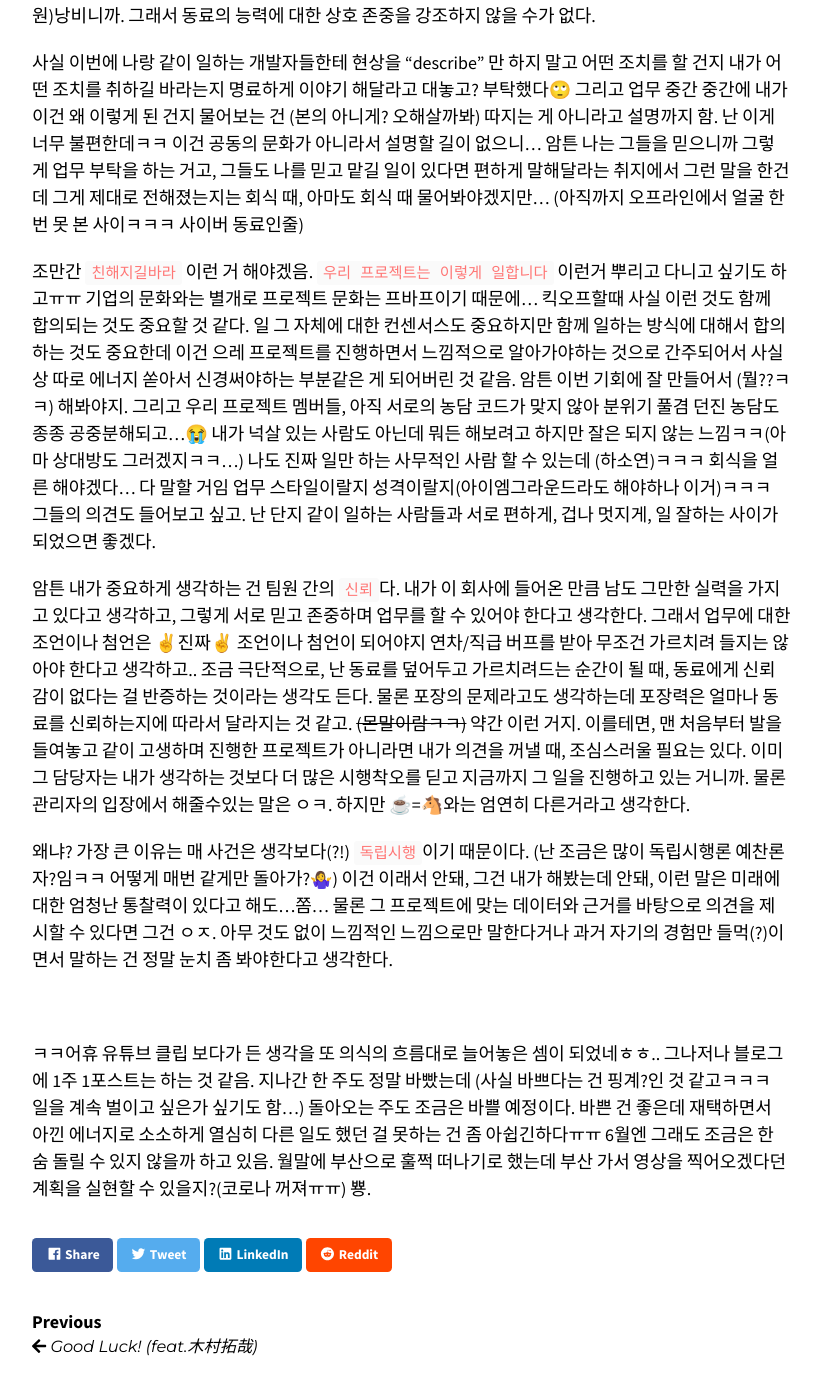
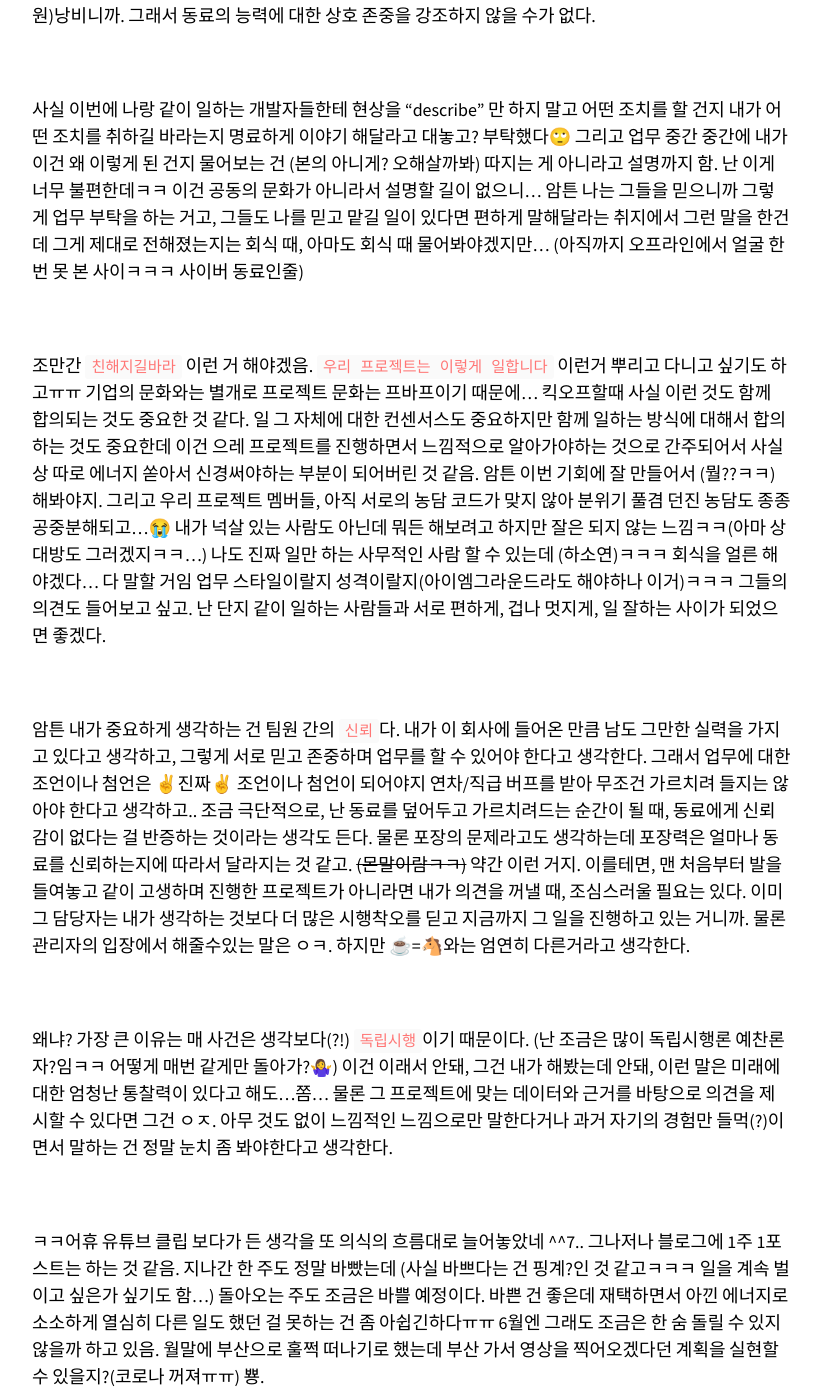
Before and after one commit to ssammykim/ssammykim.github.io, a Jekyll site: the page built from _posts/2020-05-16-latte-horse.md, in a window 1280 px wide and 1400 px high, scrolled down 1551 px. Shown: the whole window, without its empty margins (343-1164 px from the left). Built offline with Jekyll 4.4.1, drawn with Linux system fonts in a browser that asks for light colours; nearby versions of some CDN libraries; some web fonts are replaced; comment, search, counter and statistics services are not loaded.

Commit message:
Update 2020-05-16-latte-horse.md

```diff
--- a/_posts/2020-05-16-latte-horse.md
+++ b/_posts/2020-05-16-latte-horse.md
@@ -22,14 +22,22 @@ excerpt_separator: "<!--more-->"
 # 상호 존중과 ☕️ = 🐴 사이
 더불어 요즘 느끼는 생각은... ~~(이건 내 발 저려서 하는 이야기인지도ㅋ)~~ 사실 팀에서 하는 모든 업무는 정말 단독으로 나 혼자 하는 일이 아닌 이상, `신뢰`와 `존중`을 바탕으로한 `협업`으로 일이 진행된다고 생각한다. 상호 존중이 바탕이 되면, 업무를 할 때, 모르는 것이 있으면 그냥 쉽게 물어보고, 이 사람이 나를 위해 어떤 일을 해주길 바란다면 거리낌없이 업무 요청 또한 할 수 있다. 나는 특히 일하면서 쓸데없이 눈치보게 만들거나 애매하게 해서 그 상황을 해석하게 만드는 건 너무 별로라고 생각하는데, 왜냐? 시간/에너지 (자원)낭비니까. 그래서 동료의 능력에 대한 상호 존중을 강조하지 않을 수가 없다.
 
+<br>
+
 사실 이번에 나랑 같이 일하는 개발자들한테 현상을 "describe" 만 하지 말고 어떤 조치를 할 건지 내가 어떤 조치를 취하길 바라는지 명료하게 이야기 해달라고 대놓고? 부탁했다🙄 그리고 업무 중간 중간에 내가 이건 왜 이렇게 된 건지 물어보는 건 (본의 아니게? 오해살까봐) 따지는 게 아니라고 설명까지 함. 난 이게 너무 불편한데ㅋㅋ 이건 공동의 문화가 아니라서 설명할 길이 없으니... 암튼 나는 그들을 믿으니까 그렇게 업무 부탁을 하는 거고, 그들도 나를 믿고 맡길 일이 있다면 편하게 말해달라는 취지에서 그런 말을 한건데 그게 제대로 전해졌는지는 회식 때, 아마도 회식 때 물어봐야겠지만... (아직까지 오프라인에서 얼굴 한번 못 본 사이ㅋㅋㅋ 사이버 동료인줄)
 
-조만간 `친해지길바라` 이런 거 해야겠음. `우리 프로젝트는 이렇게 일합니다` 이런거 뿌리고 다니고 싶기도 하고ㅠㅠ 기업의 문화와는 별개로 프로젝트 문화는 프바프이기 때문에... 킥오프할때 사실 이런 것도 함께 합의되는 것도 중요할 것 같다. 일 그 자체에 대한 컨센서스도 중요하지만 함께 일하는 방식에 대해서 합의하는 것도 중요한데 이건 으레 프로젝트를 진행하면서 느낌적으로 알아가야하는 것으로 간주되어서 사실상 따로 에너지 쏟아서 신경써야하는 부분같은 게 되어버린 것 같음. 암튼 이번 기회에 잘 만들어서 (뭘??ㅋㅋ) 해봐야지. 그리고 우리 프로젝트 멤버들, 아직 서로의 농담 코드가 맞지 않아 분위기 풀겸 던진 농담도 종종 공중분해되고...😭 내가 넉살 있는 사람도 아닌데 뭐든 해보려고 하지만 잘은 되지 않는 느낌ㅋㅋ(아마 상대방도 그러겠지ㅋㅋ...) 나도 진짜 일만 하는 사무적인 사람 할 수 있는데 (하소연)ㅋㅋㅋ 회식을 얼른 해야겠다... 다 말할 거임 업무 스타일이랄지 성격이랄지(아이엠그라운드라도 해야하나 이거)ㅋㅋㅋ 그들의 의견도 들어보고 싶고. 난 단지 같이 일하는 사람들과 서로 편하게, 겁나 멋지게, 일 잘하는 사이가 되었으면 좋겠다.
+<br>
+
+조만간 `친해지길바라` 이런 거 해야겠음. `우리 프로젝트는 이렇게 일합니다` 이런거 뿌리고 다니고 싶기도 하고ㅠㅠ 기업의 문화와는 별개로 프로젝트 문화는 프바프이기 때문에... 킥오프할때 사실 이런 것도 함께 합의되는 것도 중요한 것 같다. 일 그 자체에 대한 컨센서스도 중요하지만 함께 일하는 방식에 대해서 합의하는 것도 중요한데 이건 으레 프로젝트를 진행하면서 느낌적으로 알아가야하는 것으로 간주되어서 사실상 따로 에너지 쏟아서 신경써야하는 부분이 되어버린 것 같음. 암튼 이번 기회에 잘 만들어서 (뭘??ㅋㅋ) 해봐야지. 그리고 우리 프로젝트 멤버들, 아직 서로의 농담 코드가 맞지 않아 분위기 풀겸 던진 농담도 종종 공중분해되고...😭 내가 넉살 있는 사람도 아닌데 뭐든 해보려고 하지만 잘은 되지 않는 느낌ㅋㅋ(아마 상대방도 그러겠지ㅋㅋ...) 나도 진짜 일만 하는 사무적인 사람 할 수 있는데 (하소연)ㅋㅋㅋ 회식을 얼른 해야겠다... 다 말할 거임 업무 스타일이랄지 성격이랄지(아이엠그라운드라도 해야하나 이거)ㅋㅋㅋ 그들의 의견도 들어보고 싶고. 난 단지 같이 일하는 사람들과 서로 편하게, 겁나 멋지게, 일 잘하는 사이가 되었으면 좋겠다.
+
+<br>
 
 암튼 내가 중요하게 생각하는 건 팀원 간의 `신뢰`다. 내가 이 회사에 들어온 만큼 남도 그만한 실력을 가지고 있다고 생각하고, 그렇게 서로 믿고 존중하며 업무를 할 수 있어야 한다고 생각한다. 그래서 업무에 대한 조언이나 첨언은 ✌️진짜✌️ 조언이나 첨언이 되어야지 연차/직급 버프를 받아 무조건 가르치려 들지는 않아야 한다고 생각하고.. 조금 극단적으로, 난 동료를 덮어두고 가르치려드는 순간이 될 때, 동료에게 신뢰감이 없다는 걸 반증하는 것이라는 생각도 든다. 물론 포장의 문제라고도 생각하는데 포장력은 얼마나 동료를 신뢰하는지에 따라서 달라지는 것 같고. ~~(몬말이람ㅋㅋ)~~ 약간 이런 거지. 이를테면, 맨 처음부터 발을 들여놓고 같이 고생하며 진행한 프로젝트가 아니라면 내가 의견을 꺼낼 때, 조심스러울 필요는 있다. 이미 그 담당자는 내가 생각하는 것보다 더 많은 시행착오를 딛고 지금까지 그 일을 진행하고 있는 거니까. 물론 관리자의 입장에서 해줄수있는 말은 ㅇㅋ. 하지만 ☕️=🐴와는 엄연히 다른거라고 생각한다.
+
+<br>
 
 왜냐? 가장 큰 이유는 매 사건은 생각보다(?!) `독립시행`이기 때문이다. (난 조금은 많이 독립시행론 예찬론자?임ㅋㅋ 어떻게 매번 같게만 돌아가?🤷‍♀️) 이건 이래서 안돼, 그건 내가 해봤는데 안돼, 이런 말은 미래에 대한 엄청난 통찰력이 있다고 해도...쫌... 물론 그 프로젝트에 맞는 데이터와 근거를 바탕으로 의견을 제시할 수 있다면 그건 ㅇㅈ. 아무 것도 없이 느낌적인 느낌으로만 말한다거나 과거 자기의 경험만 들먹(?)이면서 말하는 건 정말 눈치 좀 봐야한다고 생각한다.
 
 <br>
 
-ㅋㅋ어휴 유튜브 클립 보다가 든 생각을 또 의식의 흐름대로 늘어놓은 셈이 되었네ㅎㅎ.. 그나저나 블로그에 1주 1포스트는 하는 것 같음. 지나간 한 주도 정말 바빴는데 (사실 바쁘다는 건 핑계?인 것 같고ㅋㅋㅋ 일을 계속 벌이고 싶은가 싶기도 함...) 돌아오는 주도 조금은 바쁠 예정이다. 바쁜 건 좋은데 재택하면서 아낀 에너지로 소소하게 열심히 다른 일도 했던 걸 못하는 건 좀 아쉽긴하다ㅠㅠ 6월엔 그래도 조금은 한 숨 돌릴 수 있지 않을까 하고 있음. 월말에 부산으로 훌쩍 떠나기로 했는데 부산 가서 영상을 찍어오겠다던 계획을 실현할 수 있을지?(코로나 꺼져ㅠㅠ) 뿅.
+ㅋㅋ어휴 유튜브 클립 보다가 든 생각을 또 의식의 흐름대로 늘어놓았네 ^^7.. 그나저나 블로그에 1주 1포스트는 하는 것 같음. 지나간 한 주도 정말 바빴는데 (사실 바쁘다는 건 핑계?인 것 같고ㅋㅋㅋ 일을 계속 벌이고 싶은가 싶기도 함...) 돌아오는 주도 조금은 바쁠 예정이다. 바쁜 건 좋은데 재택하면서 아낀 에너지로 소소하게 열심히 다른 일도 했던 걸 못하는 건 좀 아쉽긴하다ㅠㅠ 6월엔 그래도 조금은 한 숨 돌릴 수 있지 않을까 하고 있음. 월말에 부산으로 훌쩍 떠나기로 했는데 부산 가서 영상을 찍어오겠다던 계획을 실현할 수 있을지?(코로나 꺼져ㅠㅠ) 뿅.
```
